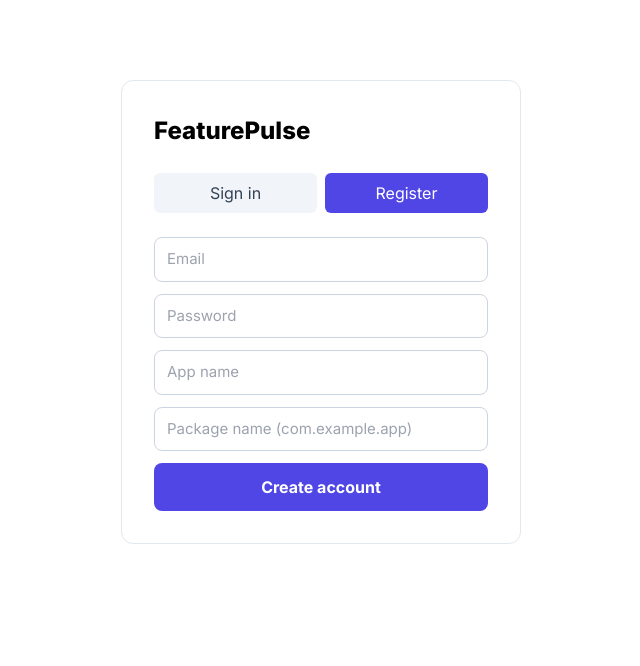
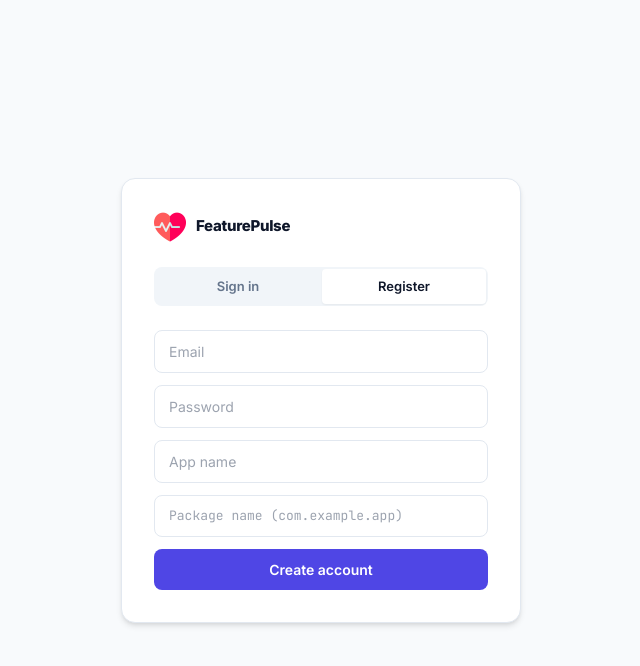
Before and after one commit to AloniTamar/FeaturePulse, a React (Vite) app in the folder portal/: page /login in a window 1280 px wide. Both pictures are taken after a click on the button "Register". Shown: the top 666 px of the page, without its empty margins (319-959 px from the left). Built offline with nearby package versions, Linux system fonts and the light colour scheme; no server answers.

Commit message:
feat(portal): rewrite Login page with new design system

```diff
--- a/portal/src/pages/Login.tsx
+++ b/portal/src/pages/Login.tsx
@@ -1,17 +1,16 @@
-// portal/src/pages/Login.tsx
 import { useState } from 'react'
 import { useNavigate } from 'react-router-dom'
 import { api, setToken } from '../api/client'
 
 export default function Login() {
   const nav = useNavigate()
-  const [tab, setTab]         = useState<'login' | 'register'>('login')
-  const [email, setEmail]     = useState('')
+  const [tab,      setTab]    = useState<'login' | 'register'>('login')
+  const [email,    setEmail]  = useState('')
   const [password, setPass]   = useState('')
-  const [appName, setAppName] = useState('')
-  const [pkgName, setPkg]     = useState('')
-  const [error, setError]     = useState('')
-  const [loading, setLoading] = useState(false)
+  const [appName,  setApp]    = useState('')
+  const [pkgName,  setPkg]    = useState('')
+  const [error,    setError]  = useState('')
+  const [loading,  setLoading] = useState(false)
 
   async function handleSubmit(e: React.FormEvent) {
     e.preventDefault()
@@ -21,14 +20,17 @@ export default function Login() {
       if (tab === 'login') {
         const { token } = await api.login(email, password)
         setToken(token)
-        nav('/dashboard')
+        localStorage.setItem('fp_email', email)
       } else {
         const { token, appId, apiKey } = await api.register(email, password, appName, pkgName)
         setToken(token)
-        localStorage.setItem('fp_appId', appId)
-        localStorage.setItem('fp_apiKey', apiKey)
-        nav('/dashboard')
+        localStorage.setItem('fp_appId',   appId)
+        localStorage.setItem('fp_apiKey',  apiKey)
+        localStorage.setItem('fp_appName', appName)
+        localStorage.setItem('fp_pkgName', pkgName)
+        localStorage.setItem('fp_email',   email)
       }
+      nav('/dashboard')
     } catch (err: unknown) {
       setError(err instanceof Error ? err.message : 'Unknown error')
     } finally {
@@ -37,38 +39,92 @@ export default function Login() {
   }
 
   return (
-    <div style={{ maxWidth: 400, margin: '80px auto', padding: '32px', border: '1px solid #e2e8f0', borderRadius: 12 }}>
-      <h1 style={{ fontSize: 24, fontWeight: 800, marginBottom: 24 }}>FeaturePulse</h1>
-      <div style={{ display: 'flex', gap: 8, marginBottom: 24 }}>
-        {(['login', 'register'] as const).map(t => (
-          <button key={t} onClick={() => setTab(t)}
-            style={{ flex: 1, padding: '8px', border: 'none', borderRadius: 6, cursor: 'pointer',
-              background: tab === t ? '#4F46E5' : '#F1F5F9', color: tab === t ? '#fff' : '#334155' }}>
-            {t === 'login' ? 'Sign in' : 'Register'}
+    <div className="min-h-screen bg-slate-50 flex items-center justify-center font-sans">
+      <div
+        className="bg-white border border-slate-200 shadow-md"
+        style={{ width: 400, padding: 32, borderRadius: 14 }}
+      >
+        {/* Logo */}
+        <div className="flex items-center gap-2.5 mb-6">
+          <div
+            className="flex items-center justify-center overflow-hidden flex-shrink-0"
+            style={{ width: 32, height: 32, borderRadius: 9 }}
+          >
+            <img src="/icon.png" alt="FeaturePulse" style={{ width: 32, height: 32, objectFit: 'cover' }} />
+          </div>
+          <span className="text-slate-900 font-extrabold" style={{ fontSize: 15, letterSpacing: '-0.3px' }}>
+            FeaturePulse
+          </span>
+        </div>
+
+        {/* Tab switcher */}
+        <div className="flex gap-0.5 bg-slate-100 rounded-lg p-0.5 mb-6">
+          {(['login', 'register'] as const).map((t) => (
+            <button
+              key={t}
+              onClick={() => setTab(t)}
+              className={`flex-1 py-2 rounded font-semibold transition-colors ${
+                tab === t
+                  ? 'bg-white text-slate-900 shadow-sm'
+                  : 'text-slate-500 hover:text-slate-700'
+              }`}
+              style={{ fontSize: 13 }}
+            >
+              {t === 'login' ? 'Sign in' : 'Register'}
+            </button>
+          ))}
+        </div>
+
+        <form onSubmit={handleSubmit} className="flex flex-col gap-3">
+          <input
+            type="email"
+            placeholder="Email"
+            value={email}
+            onChange={(e) => setEmail(e.target.value)}
+            required
+            className="border border-slate-200 rounded-lg text-slate-900 outline-none focus:ring-2 focus:ring-indigo-600 focus:border-indigo-600 transition-colors"
+            style={{ padding: '10px 14px', fontSize: 14 }}
+          />
+          <input
+            type="password"
+            placeholder="Password"
+            value={password}
+            onChange={(e) => setPass(e.target.value)}
+            required
+            className="border border-slate-200 rounded-lg text-slate-900 outline-none focus:ring-2 focus:ring-indigo-600 focus:border-indigo-600 transition-colors"
+            style={{ padding: '10px 14px', fontSize: 14 }}
+          />
+          {tab === 'register' && (
+            <>
+              <input
+                placeholder="App name"
+                value={appName}
+                onChange={(e) => setApp(e.target.value)}
+                required
+                className="border border-slate-200 rounded-lg text-slate-900 outline-none focus:ring-2 focus:ring-indigo-600 focus:border-indigo-600 transition-colors"
+                style={{ padding: '10px 14px', fontSize: 14 }}
+              />
+              <input
+                placeholder="Package name (com.example.app)"
+                value={pkgName}
+                onChange={(e) => setPkg(e.target.value)}
+                required
+                className="border border-slate-200 rounded-lg text-slate-900 outline-none focus:ring-2 focus:ring-indigo-600 focus:border-indigo-600 transition-colors font-mono"
+                style={{ padding: '10px 14px', fontSize: 13 }}
+              />
+            </>
+          )}
+          {error && <p className="text-red-600" style={{ fontSize: 13 }}>{error}</p>}
+          <button
+            type="submit"
+            disabled={loading}
+            className="bg-indigo-600 text-white font-semibold rounded-lg hover:bg-indigo-700 transition-colors disabled:opacity-60"
+            style={{ padding: '10px 0', fontSize: 14 }}
+          >
+            {loading ? 'Loading…' : tab === 'login' ? 'Sign in' : 'Create account'}
           </button>
-        ))}
+        </form>
       </div>
-      <form onSubmit={handleSubmit} style={{ display: 'flex', flexDirection: 'column', gap: 12 }}>
-        <input type="email" placeholder="Email" value={email} onChange={e => setEmail(e.target.value)}
-          required style={inputStyle} />
-        <input type="password" placeholder="Password" value={password} onChange={e => setPass(e.target.value)}
-          required style={inputStyle} />
-        {tab === 'register' && <>
-          <input placeholder="App name" value={appName} onChange={e => setAppName(e.target.value)}
-            required style={inputStyle} />
-          <input placeholder="Package name (com.example.app)" value={pkgName} onChange={e => setPkg(e.target.value)}
-            required style={inputStyle} />
-        </>}
-        {error && <p style={{ color: '#DC2626', fontSize: 14 }}>{error}</p>}
-        <button type="submit" disabled={loading}
-          style={{ padding: 12, background: '#4F46E5', color: '#fff', border: 'none', borderRadius: 8, cursor: 'pointer', fontWeight: 700 }}>
-          {loading ? 'Loading…' : tab === 'login' ? 'Sign in' : 'Create account'}
-        </button>
-      </form>
     </div>
   )
 }
-
-const inputStyle: React.CSSProperties = {
-  padding: '10px 12px', border: '1px solid #CBD5E1', borderRadius: 8, fontSize: 15,
-}
```
